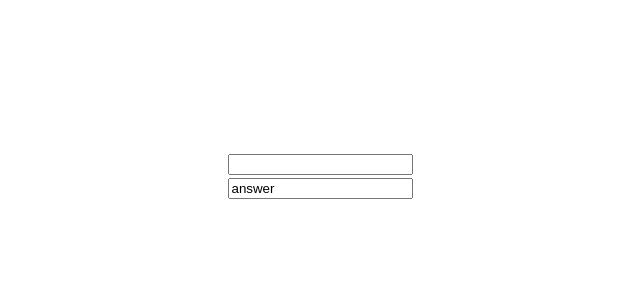
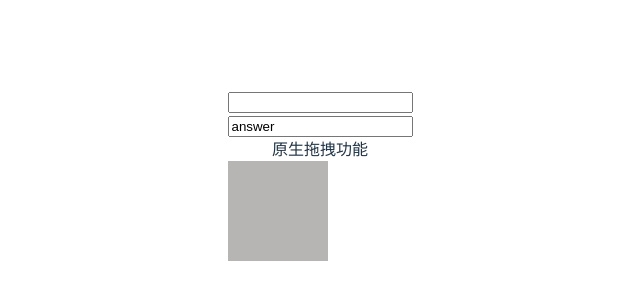
Before and after one commit to wink-peng/my-vue3-app, a Vue app: page /about in a window 1280 px wide. Shown: the part 242-542 px from the top of the page, without its empty margins (320-960 px from the left). Built offline with nearby package versions, Linux system fonts and the light colour scheme.

Commit message:
feat:添加原生拖拽事件

```diff
--- a/src/components/other.vue
+++ b/src/components/other.vue
@@ -1,11 +1,58 @@
 <template>
   <div>
    <input type="text" v-model="perValue" @input="perValue = $event.target.value">
+
+   <div id="draggable" draggable="true">原生拖拽功能</div>
+   <div id="droppable" class="box-block"></div>
   </div>
 </template>
 
 <script setup>
-import { ref,watch } from 'vue';
+import { ref,watch,onMounted,onUnmounted } from 'vue';
 const perValue = defineModel()
 
+onMounted(()=>{
+
+  //更推荐用ref来获取dom元素，但是这里为了演示，就直接用了原生js获取了
+  // const element = ref(null)
+  //如果是原生js获取dom,必须在onMounted里面执行，不然会找不到元素
+  const element = document.getElementById('draggable')
+  if(element){
+    console.log('存在',element)
+    element.addEventListener('dragstart',function(event){
+      event.dataTransfer.setData('text/plain',event.target.id) //设置传输的数据类型和值
+    })
+
+  } else{
+    console.log('不存在',element)
+  }
+  window.document.getElementById('droppable').addEventListener('dragover',function(event){
+    event.preventDefault() //阻止默认行为，否则拖拽无效
+
+  })
+  window.document.getElementById('droppable').addEventListener('drop',function(event){
+    event.preventDefault() //阻止默认行为，否则拖拽无效，允许放置操作
+    var data = event.dataTransfer.getData('text/plain') //获取传输的数据
+    event.target.appendChild(window.document.getElementById(data)) //将拖动的元素放置到目标位置
+
+  })
+
+  })
+
+  onUnmounted(()=>{
+    window.document.getElementById('draggable').removeEventListener('dragstart')
+    window.document.getElementById('droppable').removeEventListener('dragover')
+    window.document.getElementById('droppable').removeEventListener('drop')
+  })
+
+
+
+
 </script>
+<style scoped>
+.box-block{
+  width: 100px;
+  height: 100px;
+  background-color:rgb(183, 180, 180);
+}
+</style>>
```
